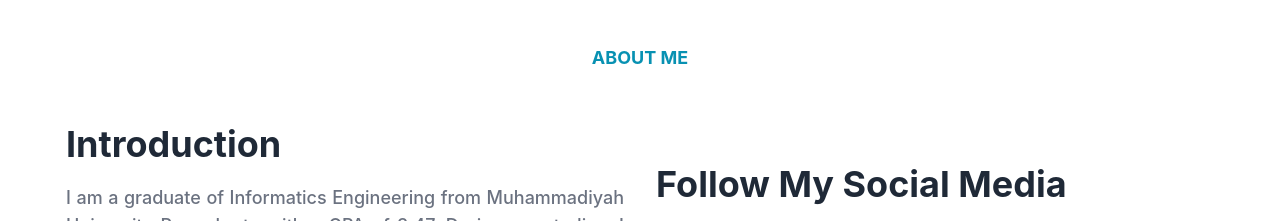
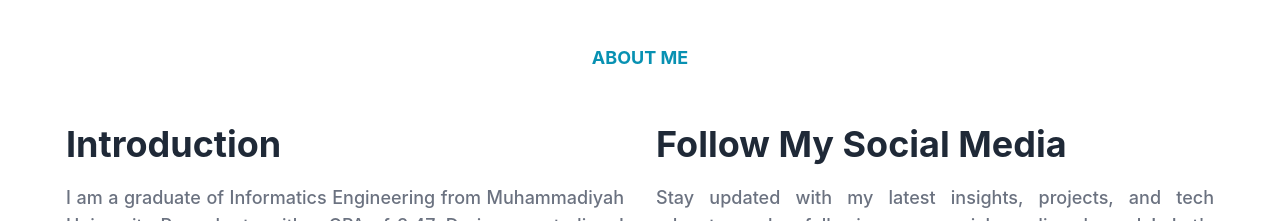
Before and after one commit to Farhanimr/Farhanimr.github.io, a website: page index.html in a window 1280 px wide. Shown: the part 780-1001 px from the top of the page. Drawn offline with Linux system fonts and the light colour scheme.

Commit message:
Update index.html

```diff
--- a/index.html
+++ b/index.html
@@ -85,7 +85,7 @@
 I have a strong interest in technology and would like to continue developing in this field. I also have experience in digital marketing and feel confident in managing projects and working in a team. I am very excited to contribute to the IT industry and ready to face new challenges.</p>
                 </div>
                 <div class="w-full px-4 lg:w-1/2">
-                    <h3 class="font-bold text-dark text-3xl mb-5 lg:text-4xl lg:pt-10"> Follow My Social Media</h3>
+                    <h3 class="font-bold text-dark text-3xl mb-5 lg:text-4xl"> Follow My Social Media</h3>
                     <p class="font-medium text-base text-secondary mb-6 lg:text-lg" style="text-align:justify;">Stay updated with my latest insights, projects, and tech adventures by following my social media channels! Let's connect and explore the exciting world of technology together. See you there!</p>
                     <div class="flex items-center">
                         <!-- Instagram -->
```
